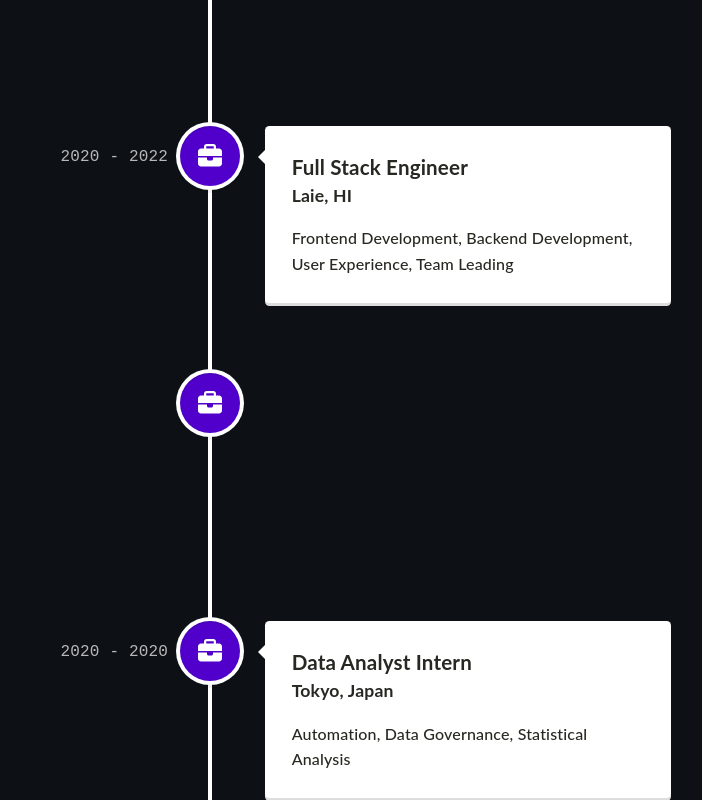
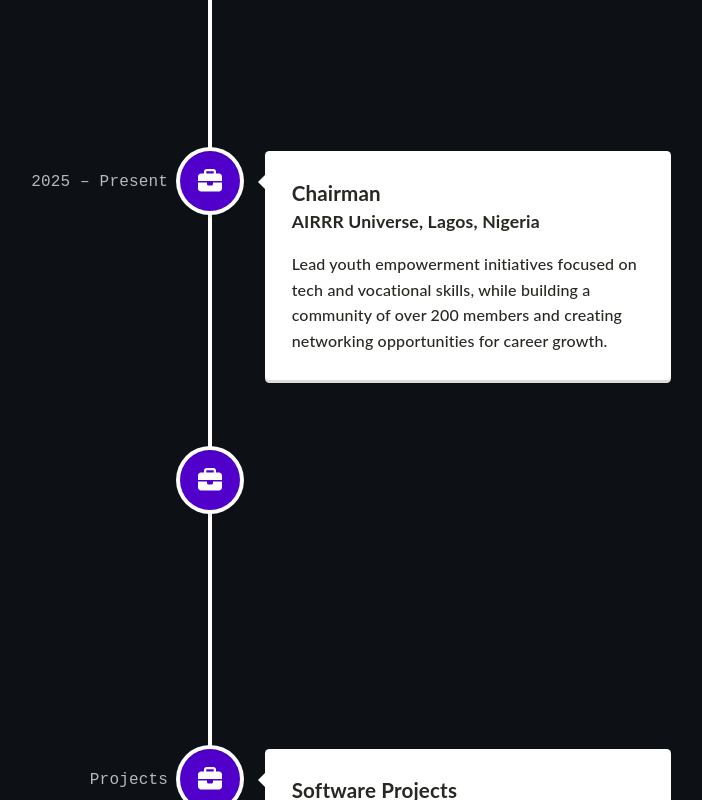
Before and after one commit to marvellousisaiah3/portfolio, a React (Create React App) app: page / in a window 1280 px wide. Shown: the part 1960-2760 px from the top of the page, without its empty margins (430-1132 px from the left). Built offline with nearby package versions, Linux system fonts and the light colour scheme.

Commit message:
updated timeline

```diff
--- a/src/components/Timeline.tsx
+++ b/src/components/Timeline.tsx
@@ -2,7 +2,7 @@ import React from "react";
 import '@fortawesome/free-regular-svg-icons'
 import { FontAwesomeIcon } from '@fortawesome/react-fontawesome';
 import { faBriefcase } from '@fortawesome/free-solid-svg-icons';
-import { VerticalTimeline, VerticalTimelineElement }  from 'react-vertical-timeline-component';
+import { VerticalTimeline, VerticalTimelineElement } from 'react-vertical-timeline-component';
 import 'react-vertical-timeline-component/style.min.css';
 import '../assets/styles/Timeline.scss'
 
@@ -11,57 +11,60 @@ function Timeline() {
     <div id="history">
       <div className="items-container">
         <h1>Career History</h1>
+
         <VerticalTimeline>
+
           <VerticalTimelineElement
             className="vertical-timeline-element--work"
-            contentStyle={{ background: 'white', color: 'rgb(39, 40, 34)' }}
-            contentArrowStyle={{ borderRight: '7px solid  white' }}
-            date="2022 - present"
+            date="06/2025 – 09/2025"
             iconStyle={{ background: '#5000ca', color: 'rgb(39, 40, 34)' }}
             icon={<FontAwesomeIcon icon={faBriefcase} />}
           >
-            <h3 className="vertical-timeline-element-title">Technology Consultant</h3>
-            <h4 className="vertical-timeline-element-subtitle">Dallas, TX</h4>
+            <h3 className="vertical-timeline-element-title">Backend Software Engineer Intern</h3>
+            <h4 className="vertical-timeline-element-subtitle">Gada Health, Lagos, Nigeria</h4>
             <p>
-              Full-stack Web Development, GenAI/LLM, Project Management, Business Development
+              Contributed to backend development, improving application functionality and performance using modern web technologies.
             </p>
           </VerticalTimelineElement>
+
           <VerticalTimelineElement
             className="vertical-timeline-element--work"
-            date="2020 - 2022"
+            date="2025 – Present"
             iconStyle={{ background: '#5000ca', color: 'rgb(39, 40, 34)' }}
             icon={<FontAwesomeIcon icon={faBriefcase} />}
           >
-            <h3 className="vertical-timeline-element-title">Full Stack Engineer</h3>
-            <h4 className="vertical-timeline-element-subtitle">Laie, HI</h4>
+            <h3 className="vertical-timeline-element-title">Chairman</h3>
+            <h4 className="vertical-timeline-element-subtitle">AIRRR Universe, Lagos, Nigeria</h4>
             <p>
-              Frontend Development, Backend Development, User Experience, Team Leading
+              Lead youth empowerment initiatives focused on tech and vocational skills, while building a community of over 200 members and creating networking opportunities for career growth.
             </p>
           </VerticalTimelineElement>
+
           <VerticalTimelineElement
             className="vertical-timeline-element--work"
-            date="2021 - 2021"
+            date="2024 – 2025"
             iconStyle={{ background: '#5000ca', color: 'rgb(39, 40, 34)' }}
             icon={<FontAwesomeIcon icon={faBriefcase} />}
           >
-            <h3 className="vertical-timeline-element-title">Staff Engineer Intern</h3>
-            <h4 className="vertical-timeline-element-subtitle">Laie, HI</h4>
+            <h3 className="vertical-timeline-element-title">Intern</h3>
+            <h4 className="vertical-timeline-element-subtitle">Semicolon Africa</h4>
             <p>
-              Full-stack Development, API Development, User Experience
+              Completed a structured internship program gaining hands-on experience in software development and working on real-world projects.
             </p>
           </VerticalTimelineElement>
+
           <VerticalTimelineElement
             className="vertical-timeline-element--work"
-            date="2020 - 2020"
+            date="Projects"
             iconStyle={{ background: '#5000ca', color: 'rgb(39, 40, 34)' }}
             icon={<FontAwesomeIcon icon={faBriefcase} />}
           >
-            <h3 className="vertical-timeline-element-title">Data Analyst Intern</h3>
-            <h4 className="vertical-timeline-element-subtitle">Tokyo, Japan</h4>
+            <h3 className="vertical-timeline-element-title">Software Projects</h3>
             <p>
-              Automation, Data Governance, Statistical Analysis
+              Built a digital wallet system with secure transactions using Java, Spring Boot, PostgreSQL, and REST APIs. Also developed an email service module for automated notifications using Java and modular backend architecture.
             </p>
           </VerticalTimelineElement>
+
         </VerticalTimeline>
       </div>
     </div>
```
